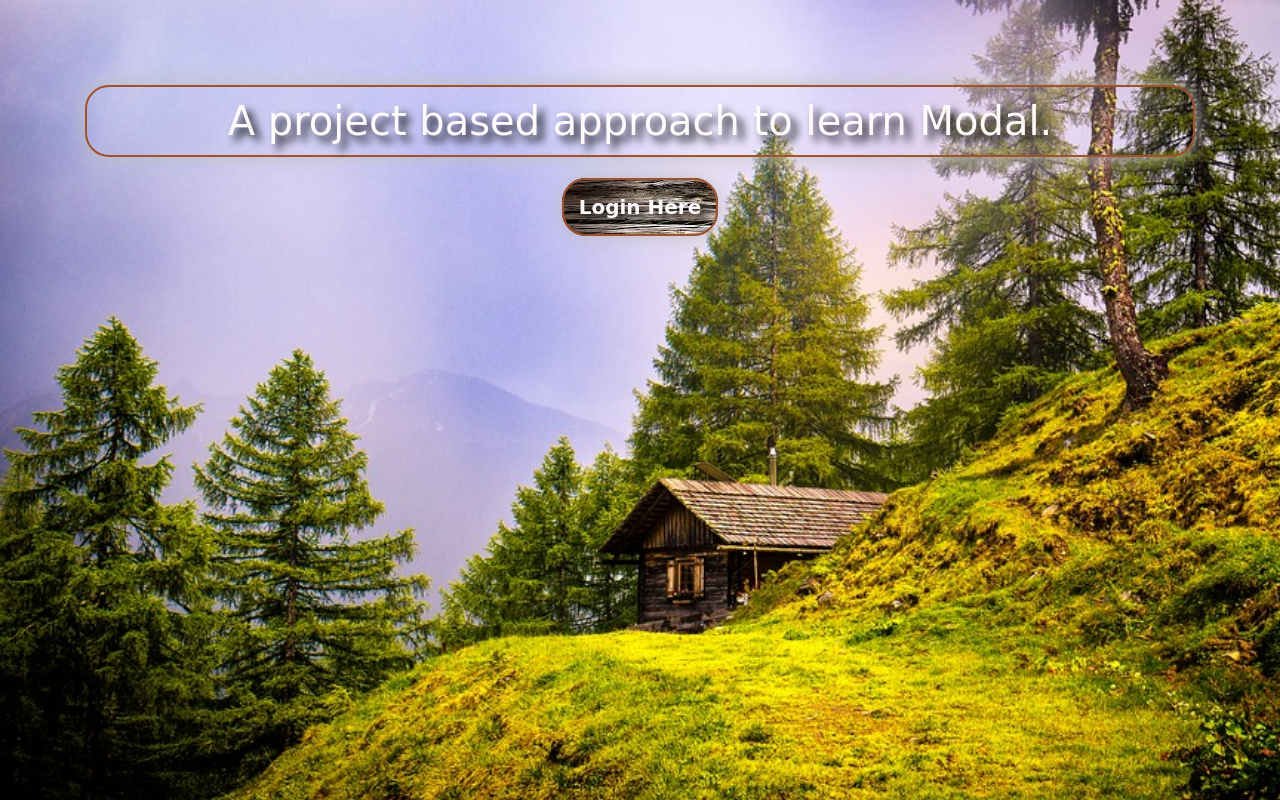
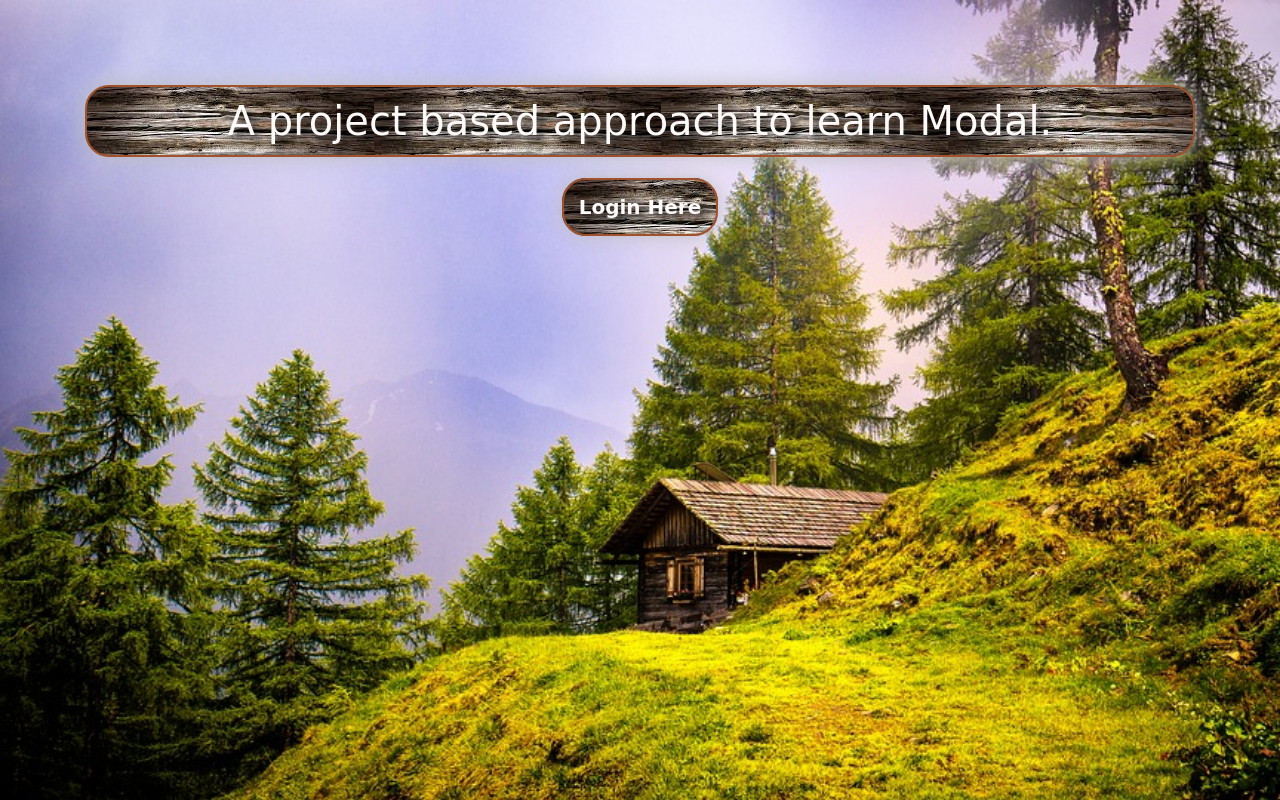
Before and after one commit to KA0TT/Bootstrap-Project3, a plain HTML site: page index.html in a window 1280 px wide. Drawn offline with nearby package versions, Linux system fonts and the light colour scheme; a web font is replaced by a local one.

Commit message:
Update style.css

```diff
--- a/style.css
+++ b/style.css
@@ -11,7 +11,7 @@
             border: 10px;
             border-radius: 24px;
             padding: 10px;
-            background: url("../Boostrap-Project3/images/woodgrain.jpg");
+            background: url("../Bootstrap-Project3/images/woodgrain.jpg");
             color: snow;
             text-shadow: 6px 6px 8px black;
             box-shadow: 0 0 20px silver;
```
